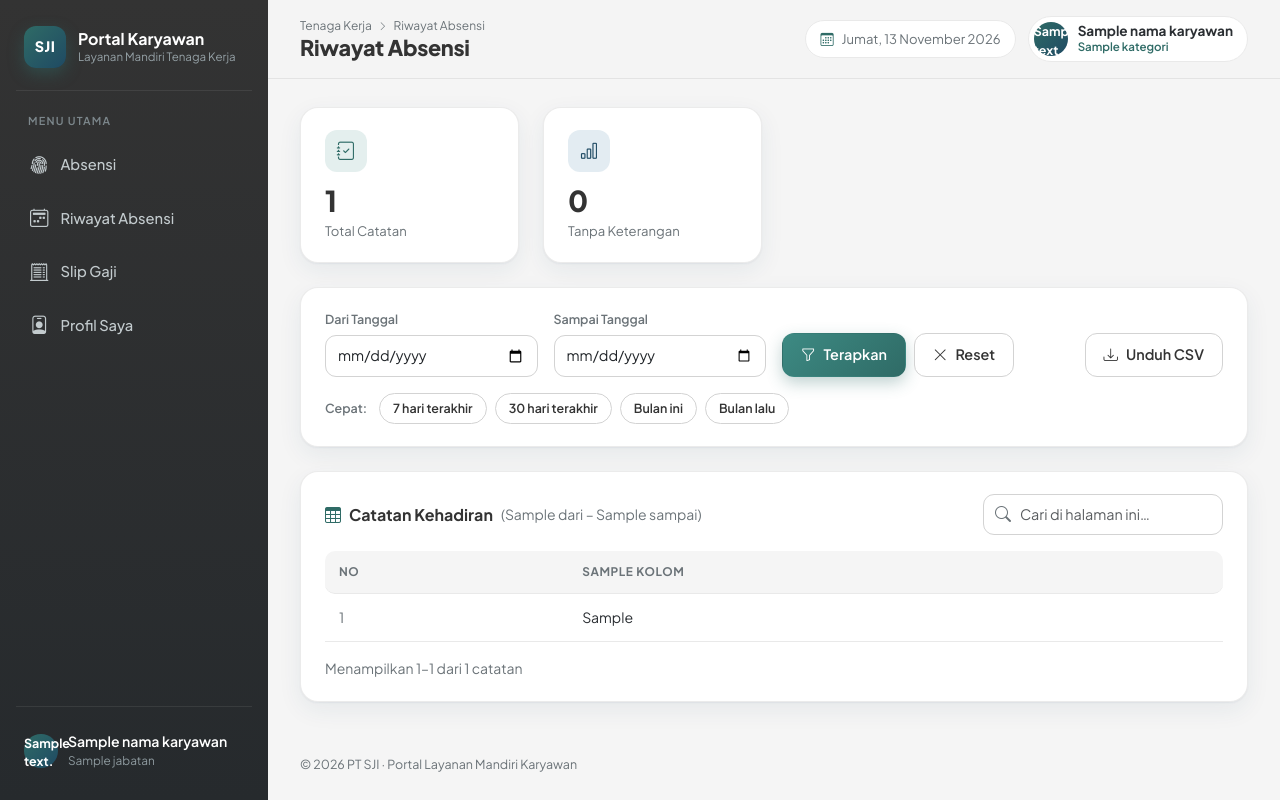
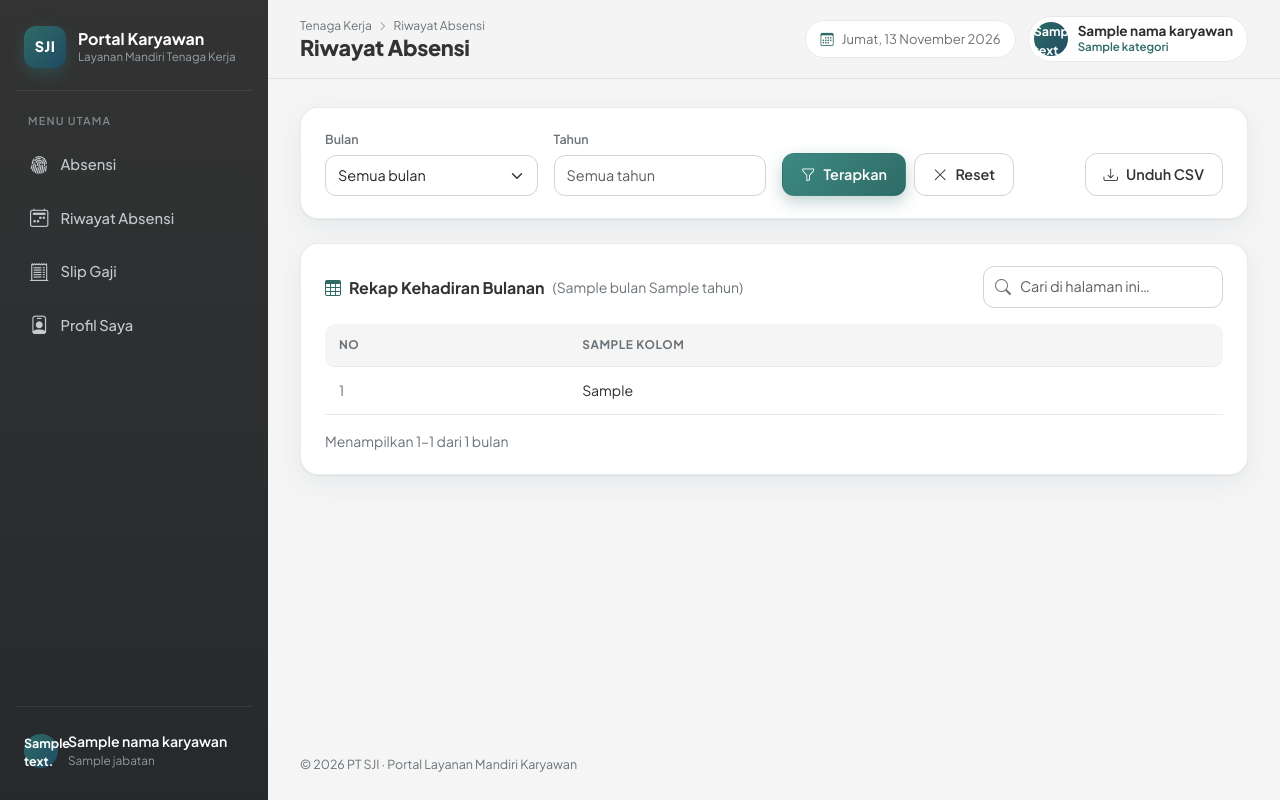
Before and after one commit to priorless/tubes-MSBD-Kel5, a Laravel app: template resources/views/tenaga-kerja/riwayat.blade.php in a window 1280 px wide. Run offline with Laravel 12, Linux system fonts and the light colour scheme; the template is opened without the code that fills it: most values are stand-ins (such as "Sample title", 1, 10 or a date in 2020).

Commit message:
Fix and complete Tenaga Kerja module

```diff
--- a/app/Support/FormatKolom.php
+++ b/app/Support/FormatKolom.php
@@ -18,7 +18,7 @@ class FormatKolom
     private const POLA_UANG = '/(gaji|tunjangan|upah|bonus|insentif|lembur|potongan|pph|pajak|bpjs|denda|kasbon|thr|nominal|uang|biaya|total|bersih|kotor|pendapatan|penghasilan)/i';
 
     /** Kata kunci kolom angka yang BUKAN uang (jumlah hari, jam, dll.). */
-    private const POLA_BUKAN_UANG = '/(hari|jam|jumlah_hadir|kehadiran|hadir|izin|sakit|alpha|alpa|cuti|terlambat|menit|bulan|tahun|^id_|_id$)/i';
+    private const POLA_BUKAN_UANG = '/(hari|jam|baris|jumlah_hadir|kehadiran|hadir|izin|sakit|alpha|alpa|cuti|terlambat|menit|bulan|tahun|^id_|_id$)/i';
 
     /** Kata kunci kolom potongan (untuk pengelompokan tampilan slip). */
     private const POLA_POTONGAN = '/(potongan|pph|pajak|bpjs|denda|kasbon|iuran)/i';
@@ -28,6 +28,9 @@ class FormatKolom
         'no_hp' => 'No. HP', 'no_telp' => 'No. Telepon', 'no_rekening' => 'No. Rekening',
         'tgl_lahir' => 'Tanggal Lahir', 'tgl_masuk' => 'Tanggal Masuk', 'email' => 'Email',
         'jam_masuk' => 'Jam Masuk', 'jam_keluar' => 'Jam Keluar', 'thr' => 'THR',
+        'nip' => 'NIP', 'no_ktp' => 'No. KTP',
+        'total_baris' => 'Hari Tercatat', 'total_jam_lembur' => 'Total Jam Lembur',
+        'hari_tidak_hadir' => 'Hari Tidak Hadir',
     ];
 
     public static function label(string $kolom): string
@@ -117,7 +120,7 @@ class FormatKolom
         return match (true) {
             str_contains($s, 'hadir') || str_contains($s, 'tepat') || str_contains($s, 'lunas')
                 || str_contains($s, 'aktif') || str_contains($s, 'dibayar') => 'sukses',
-            str_contains($s, 'terlambat') || str_contains($s, 'izin') || str_contains($s, 'cuti')
+            str_contains($s, 'terlambat') || str_contains($s, 'izin') || str_contains($s, 'cuti') || str_contains($s, 'sakit')
                 || str_contains($s, 'pending') || str_contains($s, 'proses') => 'peringatan',
             str_contains($s, 'alpa') || str_contains($s, 'alpha') || str_contains($s, 'tidak')
                 || str_contains($s, 'belum') || str_contains($s, 'nonaktif') => 'bahaya',
--- a/config/tenaga_kerja.php
+++ b/config/tenaga_kerja.php
@@ -22,11 +22,11 @@ return [
     | Identitas karyawan yang sedang login.
     |
     | Urutan pencarian id_karyawan (lihat App\Support\KaryawanAktif):
-    |   1. Kolom id_karyawan pada user yang login (setelah fitur login dibuat).
-    |   2. session('id_karyawan') — bisa diisi oleh fitur login teman Anda.
-    |   3. KHUSUS APP_ENV=local: nilai TK_DEV_ID_KARYAWAN di file .env.
-    |      Ini hanya untuk uji coba sebelum login selesai, otomatis mati di
-    |      production.
+    |   1. Jika user SUDAH LOGIN: HANYA kolom id_karyawan pada akunnya.
+    |      Jika kosong, akses ditolak — tidak ada fallback ke sumber lain.
+    |   2. Jika BELUM login: session('id_karyawan').
+    |   3. Jika BELUM login dan APP_ENV=local: TK_DEV_ID_KARYAWAN di file .env.
+    |      Ini hanya untuk uji coba, otomatis mati di production.
     */
     'kolom_user_id_karyawan' => 'id_karyawan',
     'session_key'            => 'id_karyawan',
@@ -40,9 +40,19 @@ return [
     ],
 
     'kolom' => [
-        // Kolom penghubung ke karyawan (dipakai di tbl_karyawan, tbl_absensi, dan kedua view)
+        // Primary key tbl_karyawan — HANYA dipakai untuk tbl_karyawan.
+        'pk_karyawan'   => ['id'],
+
+        // Foreign key ke karyawan di tbl_absensi & view.
+        // JANGAN tambahkan 'id' di sini: v_slip_gaji_detail.id adalah id PAYROLL,
+        // sehingga filter akan menampilkan slip milik karyawan lain.
         'id_karyawan'   => ['id_karyawan'],
-        'id_absensi'    => ['id_absensi'],
+
+        // Primary key tbl_absensi — hanya dibaca dari tbl_absensi (untuk ORDER BY).
+        'id_absensi'    => ['id_absensi', 'id'],
+
+        // tbl_karyawan & v_slip_gaji_detail — identitas untuk filter slip gaji
+        'nip'           => ['nip'],
 
         // tbl_karyawan
         'nama'          => ['nama_lengkap', 'nama_karyawan', 'nama'],
@@ -54,9 +64,15 @@ return [
         'tanggal'       => ['tanggal', 'tgl_absensi', 'tanggal_absensi', 'tgl'],
         'jam_masuk'     => ['jam_masuk', 'waktu_masuk', 'check_in'],
         'jam_keluar'    => ['jam_keluar', 'waktu_keluar', 'check_out'],
-        'status'        => ['status', 'status_absensi', 'keterangan'],
+        'status'        => ['status_kehadiran', 'status', 'status_absensi'],
 
-        // v_slip_gaji_detail
+        // v_rekap_absensi_pribadi (rekap per bulan) — untuk kartu ringkasan
+        'rekap_hadir'       => ['hari_hadir'],
+        'rekap_terlambat'   => ['hari_terlambat'],
+        'rekap_tidak_hadir' => ['hari_tidak_hadir'],
+        'rekap_lembur'      => ['total_jam_lembur'],
+
+        // v_slip_gaji_detail & v_rekap_absensi_pribadi (periode)
         'periode_bulan' => ['bulan', 'periode_bulan'],
         'periode_tahun' => ['tahun', 'periode_tahun'],
         'periode'       => ['periode', 'periode_gaji'],
@@ -65,7 +81,7 @@ return [
     ],
 
     // Kolom yang tidak boleh ditampilkan di halaman mana pun
-    'kolom_tersembunyi' => ['password', 'remember_token', 'created_at', 'updated_at', 'deleted_at'],
+    'kolom_tersembunyi' => ['id', 'password', 'remember_token', 'created_at', 'updated_at', 'deleted_at'],
 
     'per_halaman_riwayat' => 15,
 ];
--- a/resources/views/layouts/tenaga-kerja.blade.php
+++ b/resources/views/layouts/tenaga-kerja.blade.php
@@ -94,7 +94,7 @@
         @if (!empty($modeUjiCoba))
             <div class="tk-banner-uji">
                 <i class="bi bi-cone-striped"></i>
-                <span><strong>Mode uji coba:</strong> identitas karyawan diambil dari <code>TK_DEV_ID_KARYAWAN</code> di file .env karena fitur login belum tersedia.</span>
+                <span><strong>Mode uji coba:</strong> identitas karyawan diambil dari <code>TK_DEV_ID_KARYAWAN</code> di file .env karena Anda belum login. Nilai ini otomatis diabaikan setelah login.</span>
             </div>
         @endif
 
--- a/resources/views/tenaga-kerja/absensi.blade.php
+++ b/resources/views/tenaga-kerja/absensi.blade.php
@@ -20,7 +20,7 @@
             <div class="tk-hero-pola"></div>
             <div class="tk-hero-isi">
                 <div class="tk-hero-sapa"><span id="tkSapaan">Halo</span>, {{ $namaKaryawan }} <span class="tk-wave">👋</span></div>
-                <div class="tk-hero-tanggal" id="tkTanggal">{{ now()->locale('id')->translatedFormat('l, d F Y') }}</div>
+                <div class="tk-hero-tanggal" id="tkTanggal">{{ FormatKolom::tanggal($waktuServer, 'l, d F Y') }}</div>
 
                 <div class="tk-clock" id="tkClock" data-server="{{ $waktuServer }}" aria-label="Jam saat ini">
                     <span class="tk-digit" data-i="0">0</span><span class="tk-digit" data-i="1">0</span>
--- a/resources/views/tenaga-kerja/riwayat.blade.php
+++ b/resources/views/tenaga-kerja/riwayat.blade.php
@@ -4,68 +4,69 @@
 
 @use('App\Support\FormatKolom')
 
+@php
+    // Kartu ringkasan: total dari kolom rekap view (SUM tampilan, dihitung di database).
+    $kartuRekap = [
+        'rekap_hadir'       => ['label' => 'Hari Hadir',       'warna' => 'sukses',     'ikon' => 'bi-check2-circle'],
+        'rekap_terlambat'   => ['label' => 'Hari Terlambat',   'warna' => 'peringatan', 'ikon' => 'bi-alarm'],
+        'rekap_tidak_hadir' => ['label' => 'Hari Tidak Hadir', 'warna' => 'bahaya',     'ikon' => 'bi-x-circle'],
+        'rekap_lembur'      => ['label' => 'Total Jam Lembur', 'warna' => 'teal',       'ikon' => 'bi-hourglass-split'],
+    ];
+    $adaFilter = $tahun || $bulan;
+    $labelPeriode = trim(($bulan ? FormatKolom::namaBulan($bulan) : 'Semua bulan').' '.($tahun ?: ''));
+@endphp
+
 @section('content')
 {{-- ===================== RINGKASAN ===================== --}}
 <div class="row g-4 mb-4">
-    <div class="col-6 col-lg-3 tk-reveal">
-        <div class="tk-card tk-stat">
-            <div class="tk-stat-ikon tk-bg-teal"><i class="bi bi-journal-check"></i></div>
-            <div class="tk-stat-angka" data-hitung="{{ $riwayat?->total() ?? 0 }}">0</div>
-            <div class="tk-stat-label">Total Catatan</div>
-        </div>
-    </div>
-    @foreach ($ringkasan->take(3) as $statusNama => $jumlah)
+    @foreach ($kartuRekap as $kunci => $kartu)
+        @continue(! isset($rekap[$kunci]))
         <div class="col-6 col-lg-3 tk-reveal">
             <div class="tk-card tk-stat">
-                <div class="tk-stat-ikon tk-bg-{{ FormatKolom::warnaStatus($statusNama) }}"><i class="bi bi-bar-chart"></i></div>
-                <div class="tk-stat-angka" data-hitung="{{ $jumlah }}">0</div>
-                <div class="tk-stat-label">{{ $statusNama ?: 'Tanpa Keterangan' }}</div>
+                <div class="tk-stat-ikon tk-bg-{{ $kartu['warna'] }}"><i class="bi {{ $kartu['ikon'] }}"></i></div>
+                <div class="tk-stat-angka" data-hitung="{{ (int) $rekap[$kunci]['jumlah'] }}">0</div>
+                <div class="tk-stat-label">{{ $kartu['label'] }}</div>
             </div>
         </div>
     @endforeach
 </div>
 
-{{-- ===================== FILTER ===================== --}}
+{{-- ===================== FILTER (per periode, sesuai view rekap bulanan) ===================== --}}
 <section class="tk-card mb-4 tk-reveal">
     <form method="GET" action="{{ route('tenaga-kerja.riwayat') }}" class="row g-3 align-items-end" id="tkFormFilter">
         <div class="col-6 col-md-3">
-            <label for="dari" class="tk-label">Dari Tanggal</label>
-            <input type="date" id="dari" name="dari" value="{{ $dari }}" class="form-control tk-input">
+            <label for="bulan" class="tk-label">Bulan</label>
+            <select id="bulan" name="bulan" class="form-select tk-input">
+                <option value="">Semua bulan</option>
+                @for ($b = 1; $b <= 12; $b++)
+                    <option value="{{ $b }}" @selected($bulan === $b)>{{ FormatKolom::namaBulan($b) }}</option>
+                @endfor
+            </select>
         </div>
         <div class="col-6 col-md-3">
-            <label for="sampai" class="tk-label">Sampai Tanggal</label>
-            <input type="date" id="sampai" name="sampai" value="{{ $sampai }}" class="form-control tk-input">
+            <label for="tahun" class="tk-label">Tahun</label>
+            <input type="number" id="tahun" name="tahun" value="{{ $tahun }}" min="2000" max="2100" step="1"
+                   placeholder="Semua tahun" class="form-control tk-input">
         </div>
         <div class="col-12 col-md-6 d-flex gap-2 flex-wrap">
             <button type="submit" class="tk-btn tk-btn-utama"><i class="bi bi-funnel"></i> Terapkan</button>
-            @if ($dari || $sampai)
+            @if ($adaFilter)
                 <a href="{{ route('tenaga-kerja.riwayat') }}" class="tk-btn tk-btn-garis"><i class="bi bi-x-lg"></i> Reset</a>
             @endif
-            <a href="{{ route('tenaga-kerja.riwayat.unduh', array_filter(['dari' => $dari, 'sampai' => $sampai])) }}"
+            <a href="{{ route('tenaga-kerja.riwayat.unduh', array_filter(['tahun' => $tahun, 'bulan' => $bulan])) }}"
                class="tk-btn tk-btn-garis ms-md-auto" data-no-transisi>
                 <i class="bi bi-download"></i> Unduh CSV
             </a>
         </div>
-        <div class="col-12">
-            <div class="tk-preset">
-                <span class="tk-label mb-0 me-1">Cepat:</span>
-                <button type="button" class="tk-pill" data-preset="7">7 hari terakhir</button>
-                <button type="button" class="tk-pill" data-preset="30">30 hari terakhir</button>
-                <button type="button" class="tk-pill" data-preset="bulan-ini">Bulan ini</button>
-                <button type="button" class="tk-pill" data-preset="bulan-lalu">Bulan lalu</button>
-            </div>
-        </div>
     </form>
 </section>
 
-{{-- ===================== TABEL ===================== --}}
+{{-- ===================== TABEL (satu baris = satu bulan) ===================== --}}
 <section class="tk-card tk-reveal">
     <div class="d-flex flex-wrap gap-3 justify-content-between align-items-center mb-3">
-        <h2 class="tk-card-title mb-0"><i class="bi bi-table"></i> Catatan Kehadiran
-            @if ($dari || $sampai)
-                <small class="tk-muted fw-normal">
-                    ({{ $dari ? FormatKolom::tanggal($dari, 'd M Y') : 'awal' }} – {{ $sampai ? FormatKolom::tanggal($sampai, 'd M Y') : 'sekarang' }})
-                </small>
+        <h2 class="tk-card-title mb-0"><i class="bi bi-table"></i> Rekap Kehadiran Bulanan
+            @if ($adaFilter)
+                <small class="tk-muted fw-normal">({{ $labelPeriode }})</small>
             @endif
         </h2>
         <div class="tk-search">
@@ -109,7 +110,7 @@
         </div>
 
         <div class="d-flex flex-wrap justify-content-between align-items-center gap-2 mt-3">
-            <div class="tk-muted small">Menampilkan {{ $riwayat->firstItem() }}–{{ $riwayat->lastItem() }} dari {{ $riwayat->total() }} catatan</div>
+            <div class="tk-muted small">Menampilkan {{ $riwayat->firstItem() }}–{{ $riwayat->lastItem() }} dari {{ $riwayat->total() }} bulan</div>
             {{ $riwayat->links('pagination::bootstrap-5') }}
         </div>
     @else
@@ -117,7 +118,7 @@
             <div class="tk-kosong-ilustrasi"><i class="bi bi-calendar-x"></i></div>
             <p class="tk-panel-judul">Belum ada catatan absensi</p>
             <p class="tk-panel-sub">
-                @if ($dari || $sampai) Tidak ada data pada rentang tanggal ini. Coba ubah filter. @else Riwayat akan muncul setelah Anda melakukan absensi. @endif
+                @if ($adaFilter) Tidak ada data pada periode {{ $labelPeriode }}. Coba ubah filter. @else Riwayat akan muncul setelah Anda melakukan absensi. @endif
             </p>
             <a href="{{ route('tenaga-kerja.absensi') }}" class="tk-btn tk-btn-utama mt-2"><i class="bi bi-fingerprint"></i> Ke Halaman Absensi</a>
         </div>
```
Also changed, not shown: app/Http/Controllers/TenagaKerjaController.php (+55 -28 lines), app/Services/TenagaKerjaService.php (+63 -31 lines), app/Support/KaryawanAktif.php (+15 -8 lines), resources/views/tenaga-kerja/belum-masuk.blade.php (+9 -3 lines), tests/Unit/KaryawanAktifTest.php (added, +73 -0 lines).
